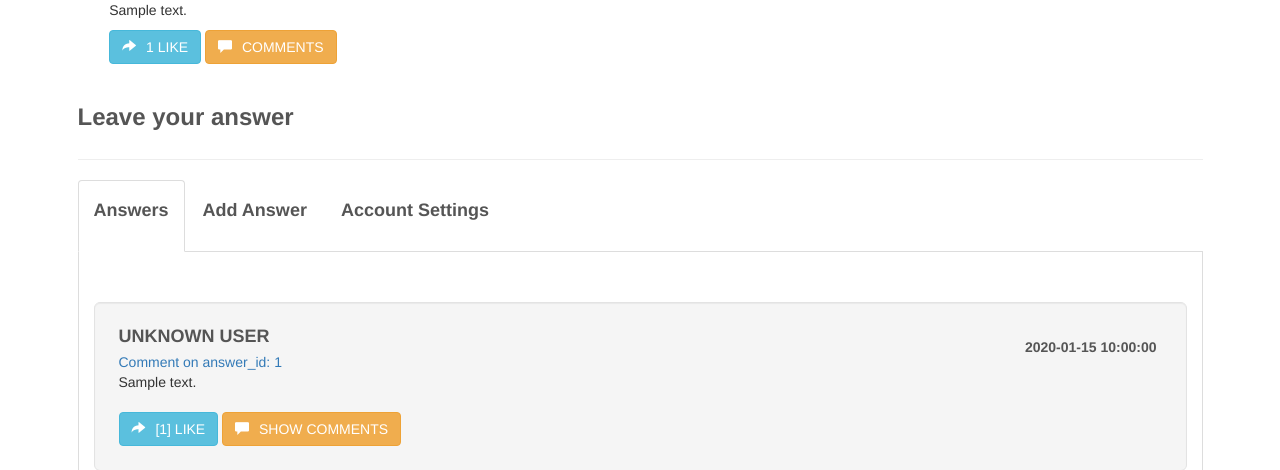
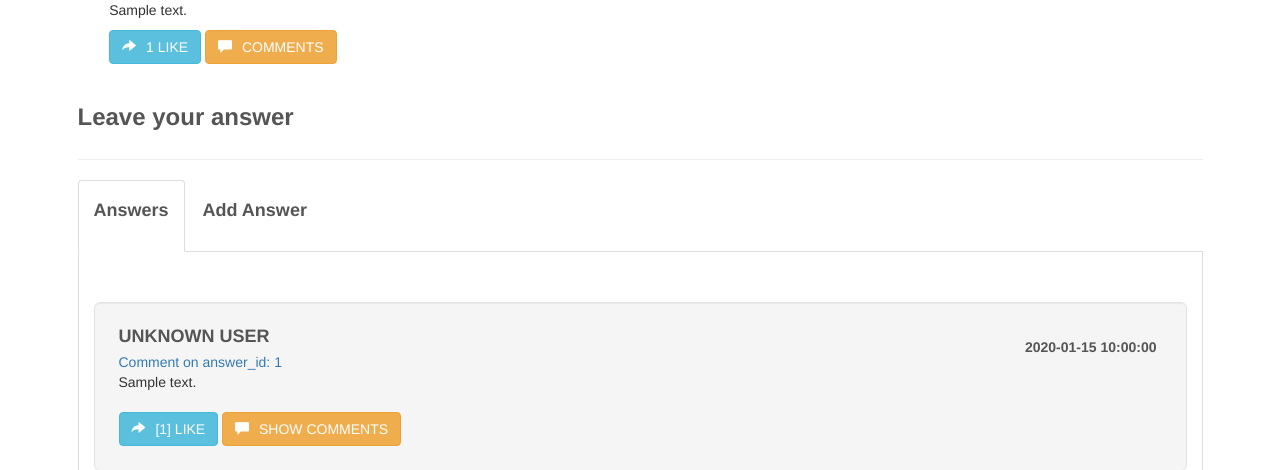
Before and after one commit to tothhajnalka17/askmate3, a Flask app: page /question/1 in a window 1280 px wide. Shown: the part 228-698 px from the top of the page. Run offline with Flask 2, Linux system fonts and the light colour scheme; a database or web service that is not in the repository returns one stand-in record (values such as "Sample title"); some libraries are stand-ins or nearby versions.

Commit message:
style: css

```diff
--- a/templates/displayquestion.html
+++ b/templates/displayquestion.html
@@ -96,8 +96,8 @@
         <div class="comment-tabs">
             <ul class="nav nav-tabs" role="tablist">
                 <li class="active"><a href="" role="tab" data-toggle="tab"><h4 class="reviews text-capitalize">Answers</h4></a></li>
-                <li><a href= "{{ question.id }}/new-answer" role="tab" data-toggle="tab"><h4 class="reviews text-capitalize">Add answer</h4></a></li>
-                <li><a href="#account-settings" role="tab" data-toggle="tab"><h4 class="reviews text-capitalize">Account settings</h4></a></li>
+                <li><a href="{{ question.id }}/new-answer" ><h4 class="reviews text-capitalize">Add answer</h4></a></li>
+
 
             </ul>
             {% for answer in answer_data %}
```
